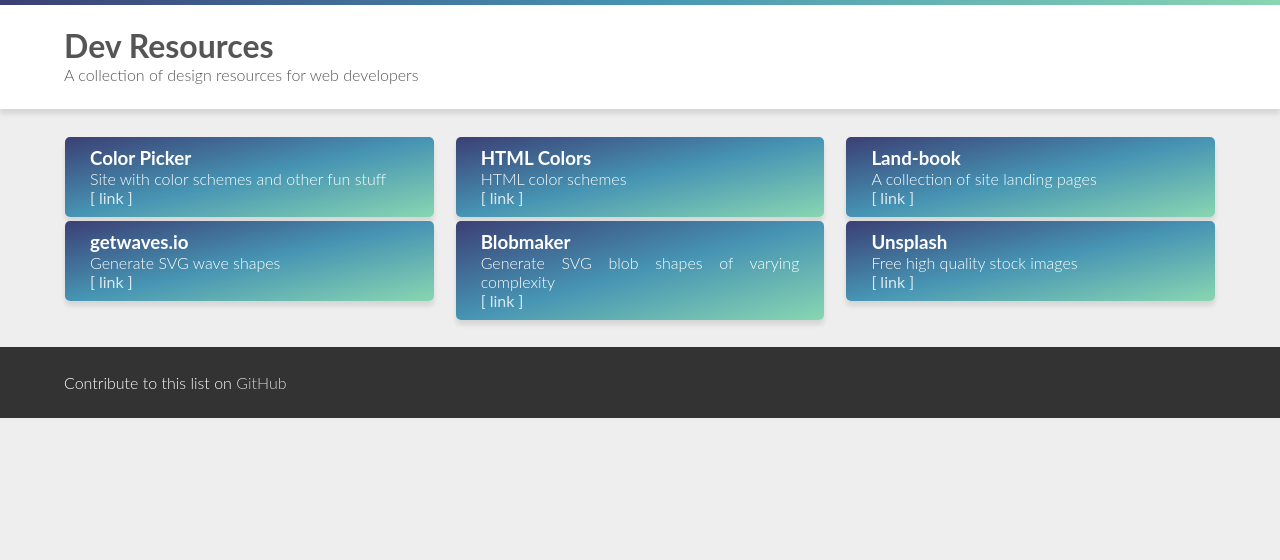
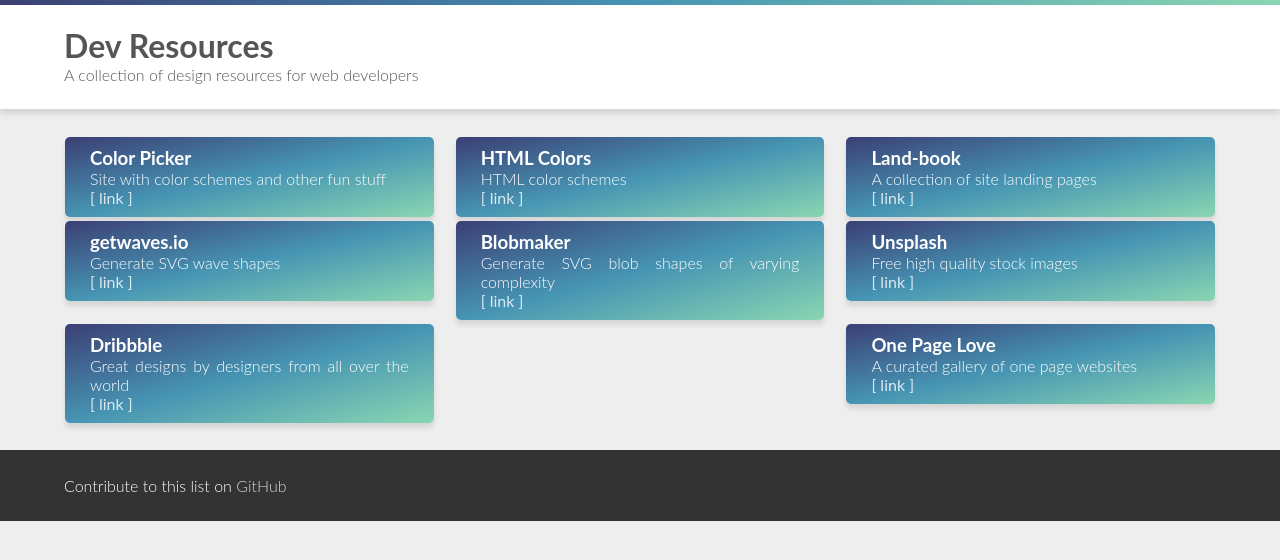
Before and after one commit to daniellenall/resources-directory, a React (Create React App) app: page / in a window 1280 px wide. Shown: the top 560 px of the page. Built offline with nearby package versions, Linux system fonts and the light colour scheme.

Commit message:
Added extra resources to sites list

```diff
--- a/src/sites.js
+++ b/src/sites.js
@@ -34,5 +34,16 @@
         url: 'https://unsplash.com/',
         desc: 'Free high quality stock images',
         categories: ['design', 'photo', 'stock']
+      },
+      {
+        name: 'Dribbble',
+        url: 'https://dribbble.com',
+        desc: 'Great designs by designers from all over the world',
+        categories: ['design', 'inspiration']
+      },
+      {
+        name: 'One Page Love',
+        url: 'https://onepagelove.com/',
+        desc: 'A curated gallery of one page websites'
       }
 ];
```
